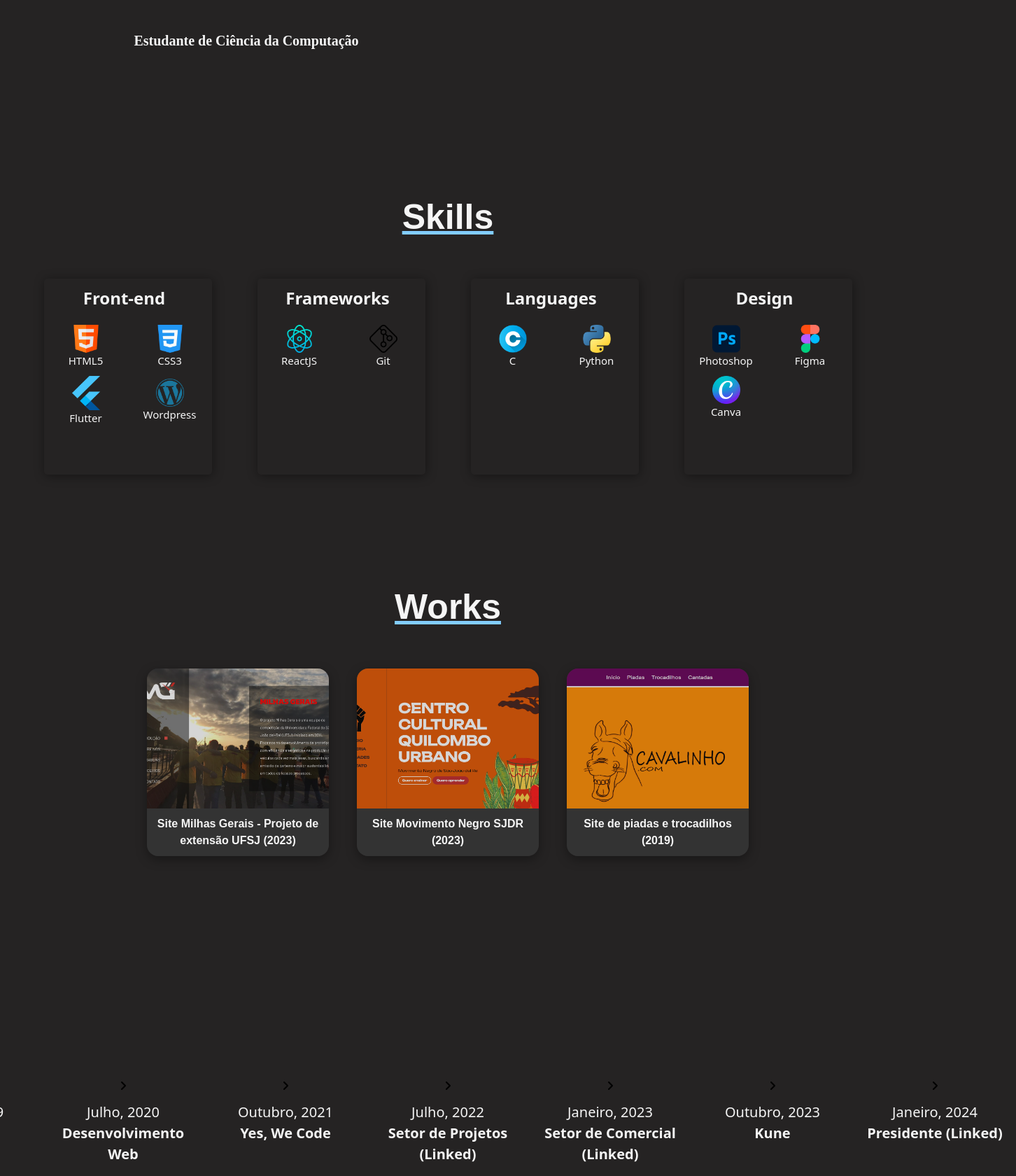
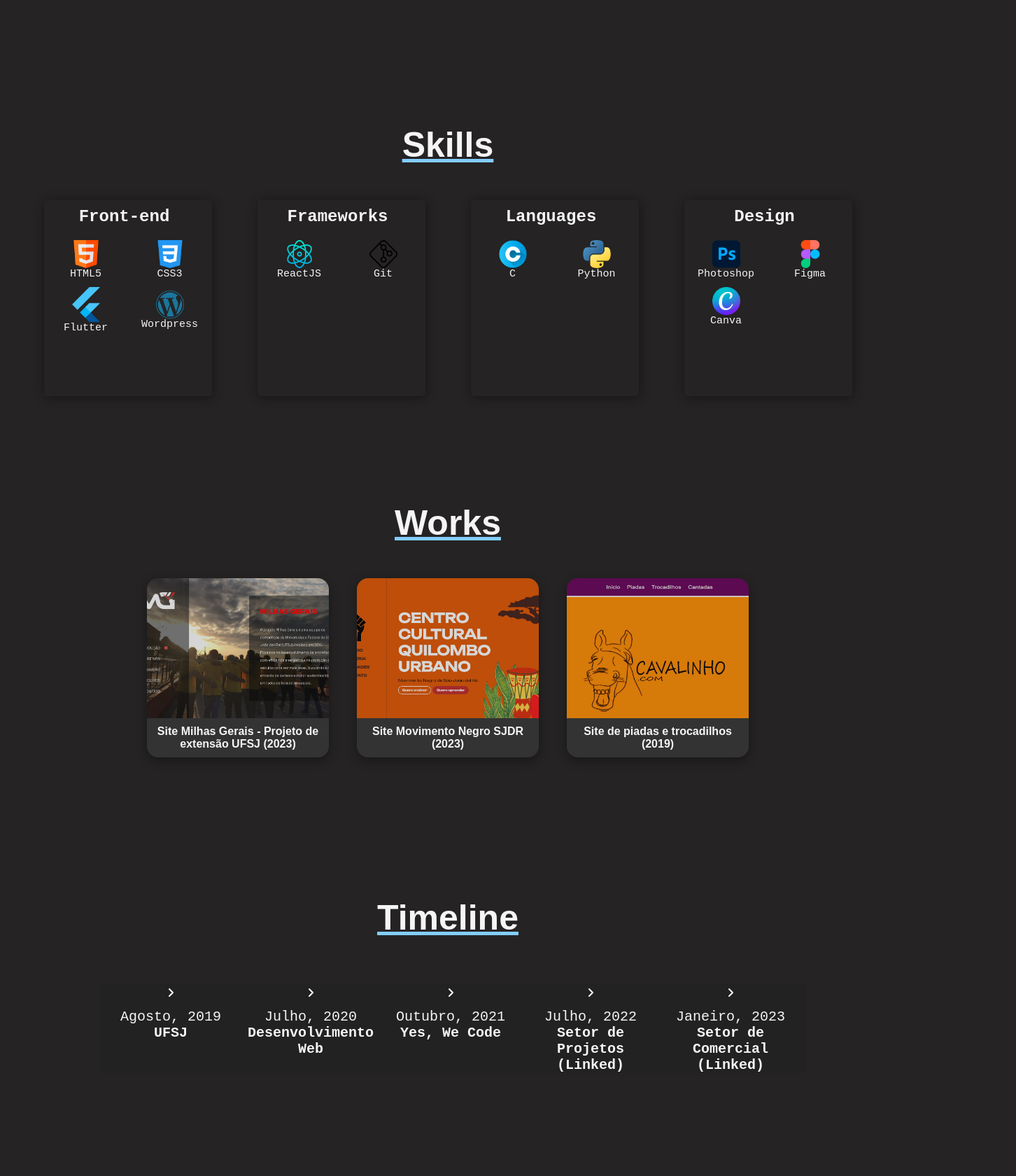
Before and after one commit to scjoaoantonio/reactportfolio, a React (Create React App) app: page / in a window 1280 px wide. Shown: the part 593-2273 px from the top of the page at 70% size, 1452 px wide, since content can reach past the window. After the commit the page ends 2252 px from the top, so only its background shows below. Built offline with nearby package versions, Linux system fonts and the light colour scheme.

Commit message:
timeline bonita

```diff
--- a/src/App.jsx
+++ b/src/App.jsx
@@ -18,6 +18,7 @@ const App = () => {
         <Works />
         <hr />
         <Timeline />
+        <footer className="footer"></footer>
       </div>
     </>
   );
--- a/src/Pages/Timeline/index.css
+++ b/src/Pages/Timeline/index.css
@@ -1,22 +1,42 @@
-body {
-  margin: 0;
-  padding: 0;
-  font-family: system-ui, sans-serif;
+.timeline-container {
+  width: 80%;
+  overflow-x: auto;
+  padding: 1rem;
+  box-sizing: border-box;
   color: whitesmoke;
-  line-height: 1.5;
-}
-
-h1 {
-  text-align: center;
-  padding: 1rem 0;
-  font-size: 1.5rem;
-  margin: 0;
 }
 
 #timeline {
   display: flex;
   flex-direction: row;
-  overflow-x: auto;
+}
+
+h2 {
+  font-family: "Rubik", sans-serif;
+  color: whitesmoke;
+  margin-bottom: 1em;
+  font-size: 50px;
+  text-decoration: underline;
+  text-decoration-color: rgb(130, 205, 255);
+  text-align: center; /* Centralize o título */
+}
+/* Estilizando a barra de rolagem */
+.timeline-container::-webkit-scrollbar {
+  height: 8px;
+}
+
+.timeline-container::-webkit-scrollbar-thumb {
+  background: #888;
+  border-radius: 4px;
+}
+
+.timeline-container::-webkit-scrollbar-thumb:hover {
+  background: #555;
+}
+
+.timeline-container::-webkit-scrollbar-track {
+  background: #222;
+  border-radius: 4px;
 }
 
 .timeline__item {
@@ -24,9 +44,9 @@ h1 {
   flex-direction: column;
   align-items: center;
   position: relative;
-  margin: 1rem;
   flex: 0 0 auto;
   width: 200px;
+  background-color: #222;
 }
 
 .timeline__item-header {
--- a/src/Pages/Timeline/index.jsx
+++ b/src/Pages/Timeline/index.jsx
@@ -15,7 +15,9 @@ const Timeline = () => {
   };
 
   return (
-    <section className="timeline">
+    <>
+      <h2>Timeline</h2>
+      <section className="timeline-container">
         <svg display="none">
           <symbol id="arrow">
             <polyline
@@ -25,6 +27,7 @@ const Timeline = () => {
               strokeLinecap="round"
               strokeLinejoin="round"
               strokeWidth="2"
+              color="white"
             />
           </symbol>
         </svg>
@@ -75,6 +78,7 @@ const Timeline = () => {
           ))}
         </div>
       </section>
+    </>
   );
 };
 
--- a/src/Pages/Works/index.css
+++ b/src/Pages/Works/index.css
@@ -107,15 +107,6 @@
   border: 0;
 }
 
-.footer {
-  height: 100px;
-  color: whitesmoke;
-  text-align: center;
-  display: flex;
-  justify-content: center;
-  align-items: center;
-}
-
 #milhas {
   background-image: url("../../img/others/milhas.png");
   background-size: cover;
--- a/src/Pages/Works/index.jsx
+++ b/src/Pages/Works/index.jsx
@@ -68,7 +68,6 @@ export const Works = () => {
           </div>
         </div>
       </div>
-      <footer className="footer"></footer>
     </section>
   );
 };
--- a/src/global.css
+++ b/src/global.css
@@ -107,3 +107,13 @@ body {
   color: #252323;
   border: 0px black;
 }
+
+.footer {
+  height: 100px;
+  color: whitesmoke;
+  text-align: center;
+  display: flex;
+  justify-content: center;
+  align-items: center;
+  margin-bottom: 10px;
+}
```
Lines whose indentation alone changed are shown as unchanged.
